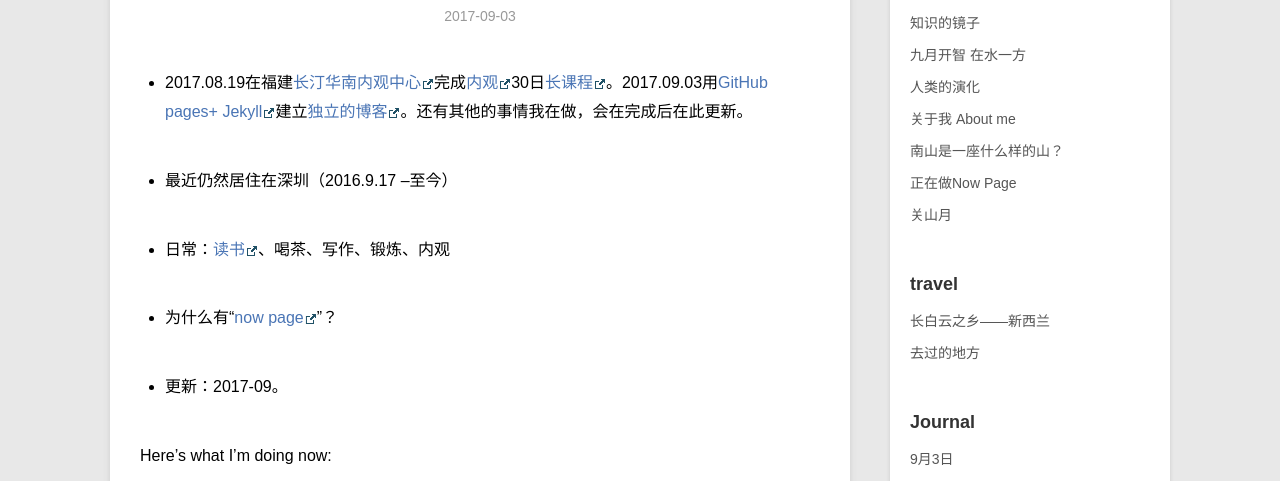
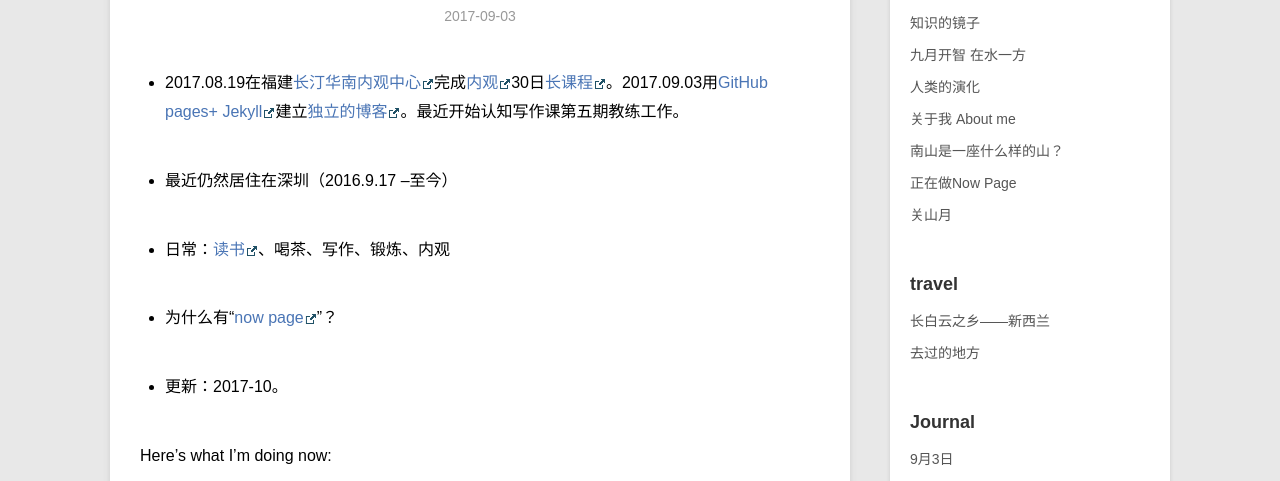
Before and after one commit to violettianjie/violettianjie.github.io, a Jekyll site: the page built from _posts/blog/2017-09-03-now.md, in a window 1280 px wide. Shown: the part 166-647 px from the top of the page. Built offline with Jekyll 4.4.1, drawn with Linux system fonts in a browser that asks for light colours; comment, search, counter and statistics services are not loaded.

Commit message:
修改
修改

```diff
--- a/_posts/blog/2017-09-03-now.md
+++ b/_posts/blog/2017-09-03-now.md
@@ -7,7 +7,7 @@ category: blog
 
 
 
-- 2017.08.19在福建[长汀华南内观中心](http://ng.81355.net/course.action?schoolIntroId=1)完成[内观](https://www.dhamma.org/zh-HANS/index)30日[长课程](https://www.dhamma.org/zh-HANS/courses/glossary)。2017.09.03用[GitHub pages+ Jekyll](https://violettianjie.github.io/03sep)建立[独立的博客](https://violettianjie.github.io)。还有其他的事情我在做，会在完成后在此更新。
+- 2017.08.19在福建[长汀华南内观中心](http://ng.81355.net/course.action?schoolIntroId=1)完成[内观](https://www.dhamma.org/zh-HANS/index)30日[长课程](https://www.dhamma.org/zh-HANS/courses/glossary)。2017.09.03用[GitHub pages+ Jekyll](https://violettianjie.github.io/03sep)建立[独立的博客](https://violettianjie.github.io)。最近开始认知写作课第五期教练工作。
 
 - 最近仍然居住在深圳（2016.9.17 --至今）
 
@@ -15,7 +15,7 @@ category: blog
 
 - 为什么有“[now page](http://nownownow.com/about)”？
 
-- 更新：2017-09。
+- 更新：2017-10。
 
 Here’s what I’m doing now:
 
```
Also changed, not shown: 1 other file.
